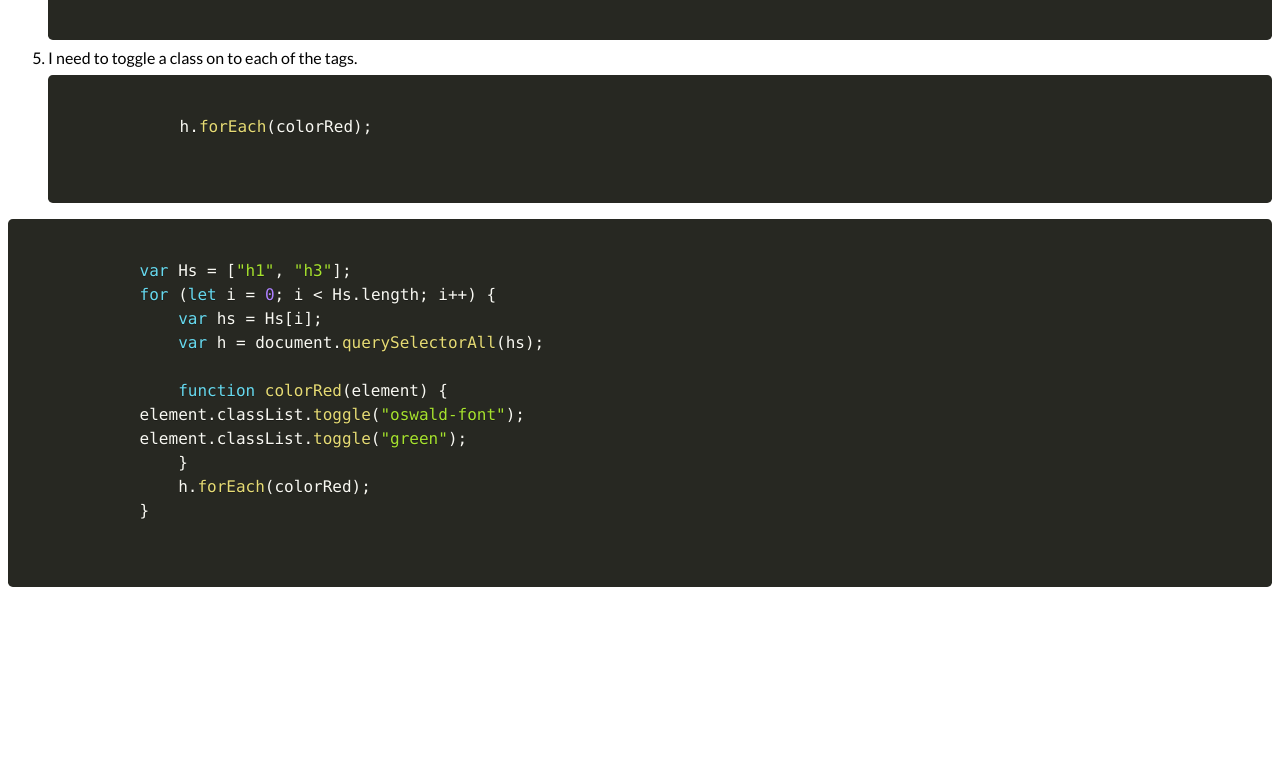
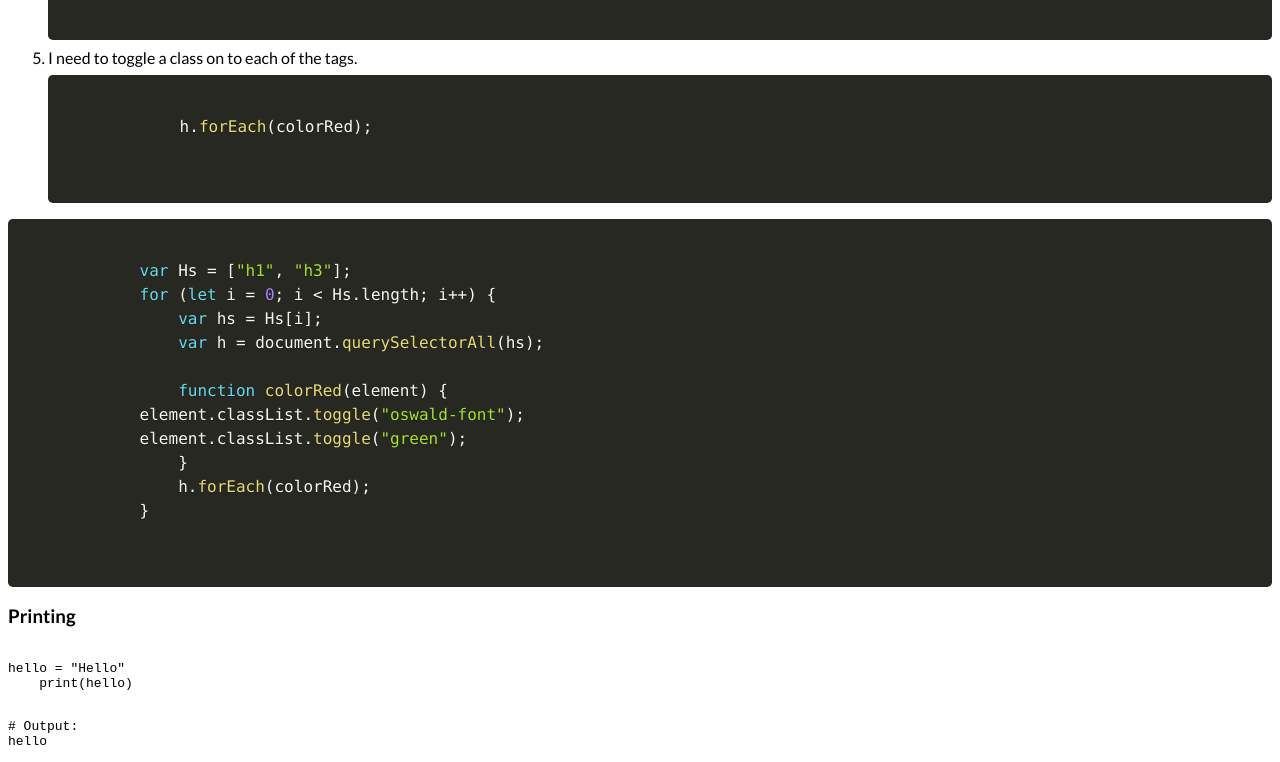
Before and after one commit to nzscode/Snippets-Javascript, a plain HTML site: page index.html in a window 1280 px wide. Shown: the part 1003-1765 px from the top of the page. Before the commit the page ends 1598 px from the top, so only its background shows below. Drawn offline with nearby package versions, Linux system fonts and the light colour scheme.

Commit message:
Update index.html

```diff
--- a/index.html
+++ b/index.html
@@ -105,3 +105,11 @@
         <script src="prism.js"></script>
     </body>
 </html>
+
+<h3>Printing</h3>
+<pre><code>
+hello = "Hello"
+    print(hello)
+            </code></pre>
+<pre><code># Output:
+hello</code></pre>
```
